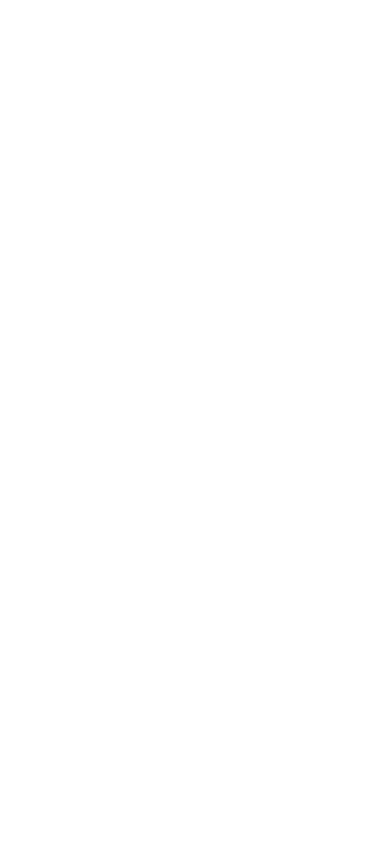
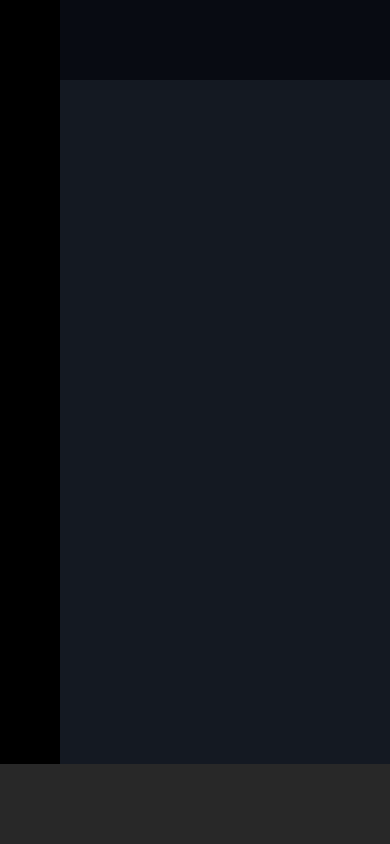
Before and after one commit to RooRsmoka/html-css-spotifyweb, a plain HTML site: page index.html in a window 390 px wide. Drawn offline with Linux system fonts and the light colour scheme.

Commit message:
creazione struttura e media mobile

```diff
--- a/css/style.css
+++ b/css/style.css
@@ -0,0 +1,51 @@
+* {
+    margin: 0;
+    padding: 0;
+    box-sizing: border-box;
+}
+
+.page-container {
+    width: 100%;
+    height: 100vh;
+    background-color: #141922;
+}
+
+main {
+    height: 100%;
+    display: flex;
+    flex-wrap: wrap;
+}
+
+.side-bar {
+    width: 250px;
+    height: 100%;
+    background-color: #000;
+}
+
+.main-content {
+    width: calc(100% - 250px);
+    height: 100%;
+}
+
+.button-box {
+    height: 80px;
+    width: 100%;
+    position: fixed;
+    top: 0;
+    background-color: #080B12;
+}
+
+footer {
+    width: 100%;
+    height: 80px;
+    position: fixed;
+    bottom: 0;
+    background-color: #282828;
+}
+
+@media screen and (max-width: 575px) {
+
+    .side-bar {
+        width: 60px;
+    }
+}
--- a/index.html
+++ b/index.html
@@ -9,6 +9,27 @@
         <link rel="stylesheet" href="css/style.css">
     </head>
     <body>
+        <div class="page-container">
+            <main>
+                <!-- Side-bar -->
+                <div class="side-bar"></div>
+                <!-- / Side-bar -->
 
+                <!-- Main content -->
+                <div class="main-content">
+                    <!-- Button box -->
+                    <div class="button-box"></div>
+                    <!-- / Button box -->
+
+                    <!-- Album box -->
+                    <div class="album-box"></div>
+                    <!-- / Album box -->
+                </div>
+                <!-- / Main content -->
+            </main>
+            <!-- Footer -->
+            <footer></footer>
+            <!-- Footer -->
+        </div>
     </body>
 </html>
```
Lines whose indentation alone changed are shown as unchanged.
